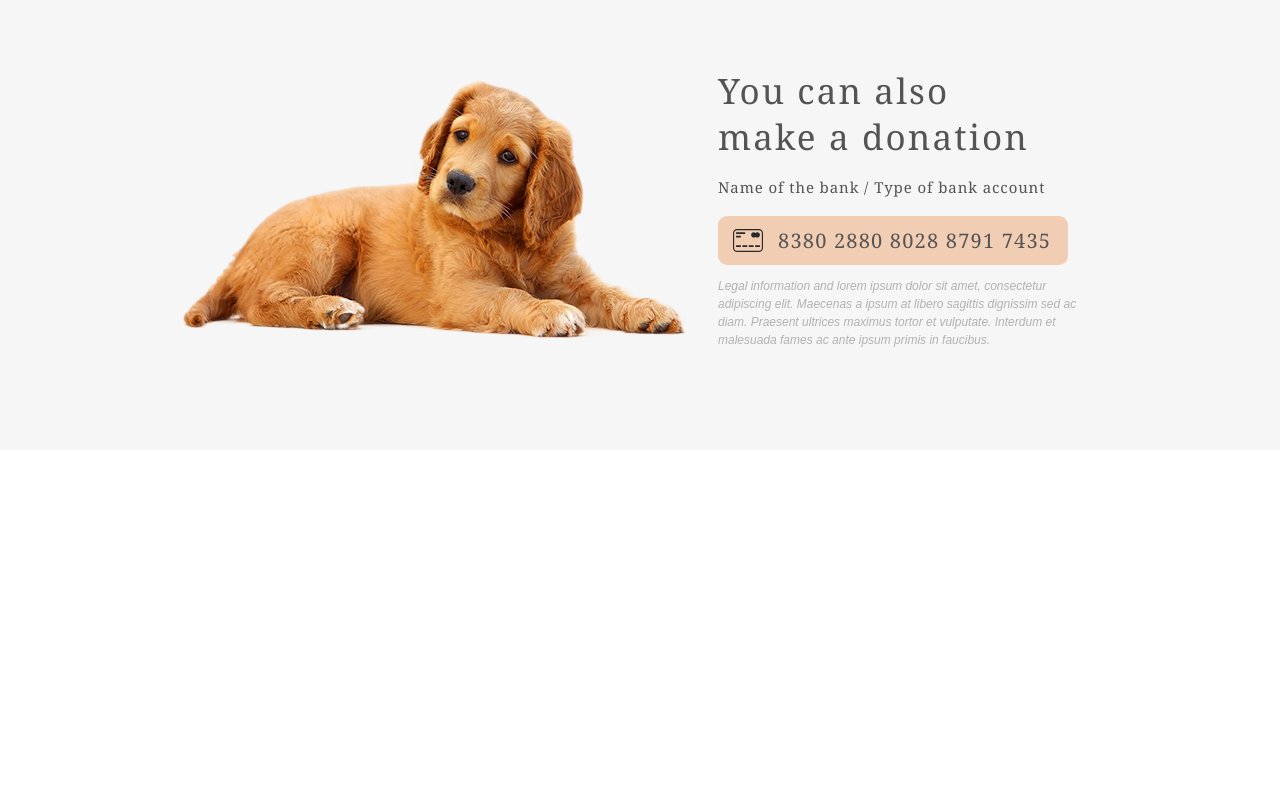
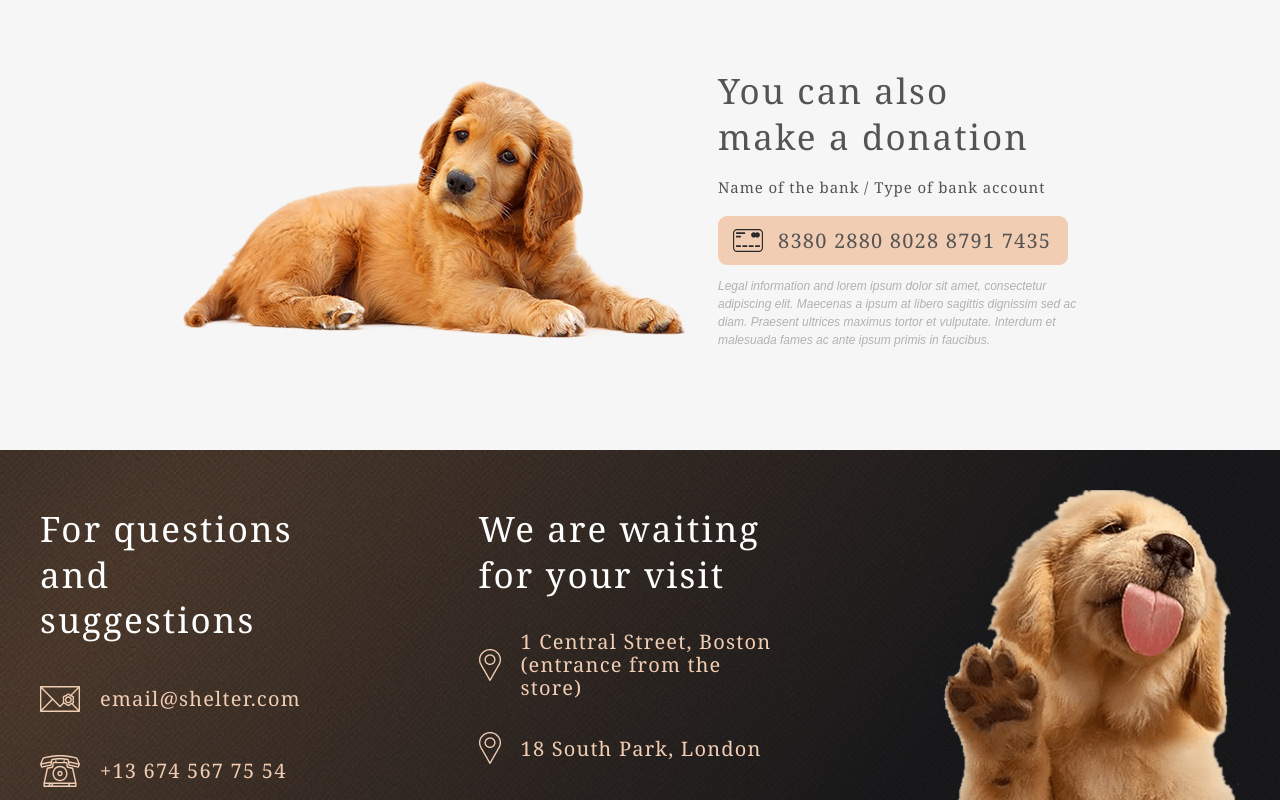
Before and after one commit to yarik-0/rsschool-cv, a plain HTML site: page shelter.html in a window 1280 px wide. Shown: the part 3000-3800 px from the top of the page. Before the commit the page ends 3450 px from the top, so only its background shows below. Drawn offline with Linux system fonts and the light colour scheme.

Commit message:
feat: add markup and styles for the footer

```diff
--- a/shelter.html
+++ b/shelter.html
@@ -156,6 +156,34 @@
         </div>
     </section>
 
+    <footer>
+        <div class="footer-content">
+            <div class="contacts">
+                <h2>For questions and suggestions</h2>
+                <div class="email">
+                    <img src="./images/icon-email.svg">
+                    <p>email@shelter.com</p>
+                </div>
+                <div>
+                    <img src="./images/icon-phone.svg">
+                    <p>+13 674 567 75 54</p>
+                </div>
+            </div>
+            <div class="locations">
+                <h2>We are waiting for your visit</h2>
+                <div class="central-street">
+                    <img src="./images/icon-marker.png">
+                    <p>1 Central Street, Boston (entrance from the store)</p>
+                </div>
+                <div>
+                    <img src="./images/icon-marker.png">
+                    <p>18 South Park, London </p>
+                </div>
+            </div>
+            <img src="./images/footer-puppy.png" class="footer-puppy">
+        </div>
+    </footer>
+
 </body>
 
 </html>
--- a/style.css
+++ b/style.css
@@ -409,3 +409,86 @@ header nav ul li a {
     line-height: 18px;
     color: #B2B2B2;
 }
+
+footer {
+    background-image: url("./images/footer-gradient-background.png");
+    height: 350px;
+    width: 1280px;
+}
+
+footer .footer-content {
+    display: flex;
+    justify-content: space-between;
+    margin: 40px 40px 0 40px;
+}
+
+footer .footer-content .contacts {
+    width: 279px;
+    margin-top: 16px;
+}
+
+footer .footer-content img{
+    margin-right: 20px;
+}
+
+footer .footer-content .contacts h2 {
+    font-family: 'Georgia';
+    font-style: normal;
+    font-weight: 400;
+    font-size: 35px;
+    line-height: 130%;
+    letter-spacing: 0.06em;
+    color: #FFFFFF;
+    margin: 0;
+}
+
+footer .footer-content .contacts div {
+    display: flex;
+    align-items: center;
+}
+
+footer .footer-content .contacts .email {
+    margin: 40px auto;
+}
+
+footer .footer-content .locations {
+    width: 302px;
+    margin-top: 16px;
+}
+
+footer .footer-content .locations .central-street {
+    margin: 33px auto;
+}
+
+footer .footer-content .locations h2 {
+    font-family: 'Georgia';
+    font-style: normal;
+    font-weight: 400;
+    font-size: 35px;
+    line-height: 130%;
+    letter-spacing: 0.06em;
+    color: #FFFFFF;
+    margin: 0;
+}
+
+footer .footer-content .locations div {
+    display: flex;
+    align-items: center;
+}
+
+footer .footer-content p {
+    font-family: 'Georgia';
+    font-style: normal;
+    font-weight: 400;
+    font-size: 20px;
+    line-height: 115%;
+    letter-spacing: 0.06em;
+    color: #F1CDB3;
+    margin: 0;
+}
+
+footer .footer-content .footer-puppy {
+    width: 300px;
+    height: 310px;
+    margin: 0;
+}
```
